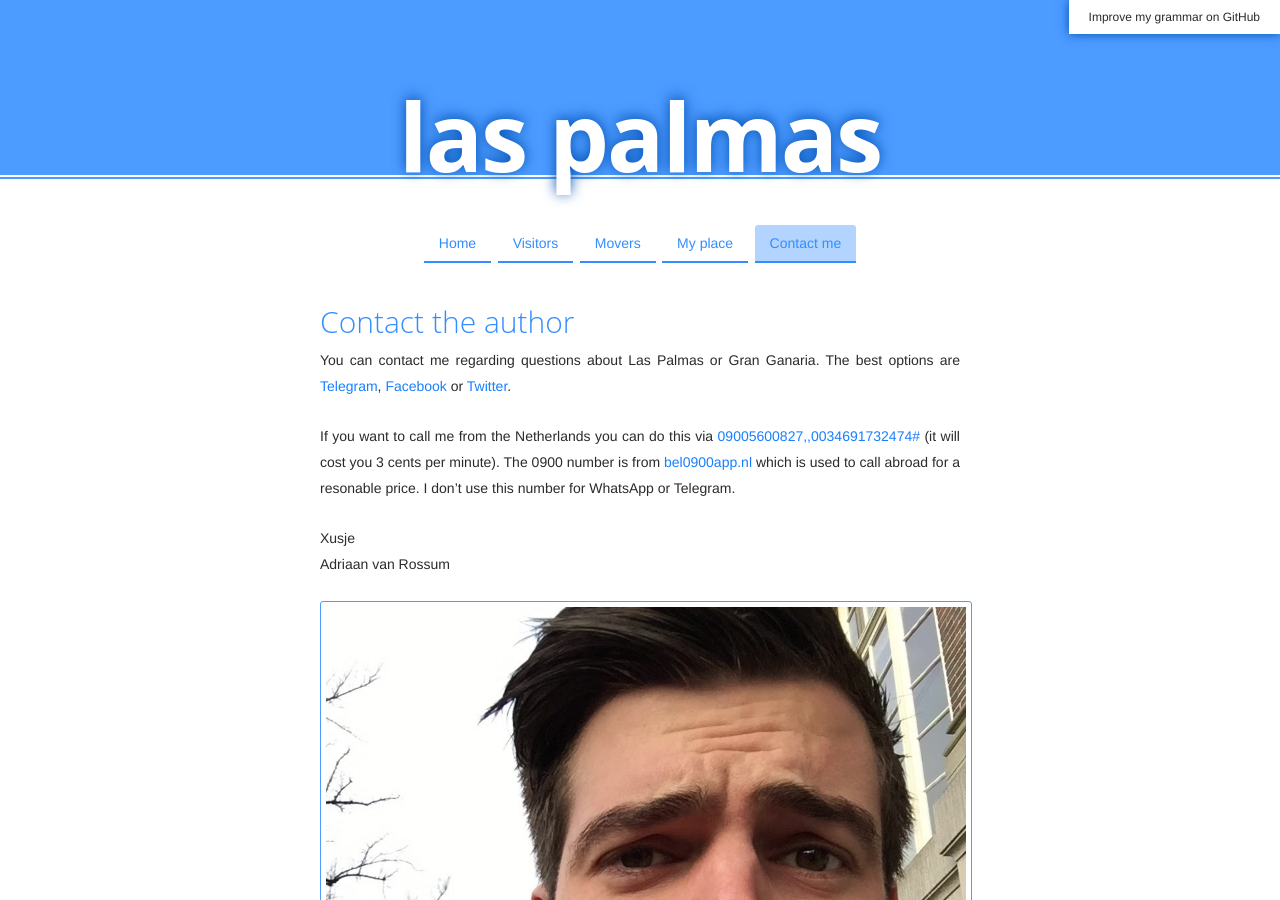
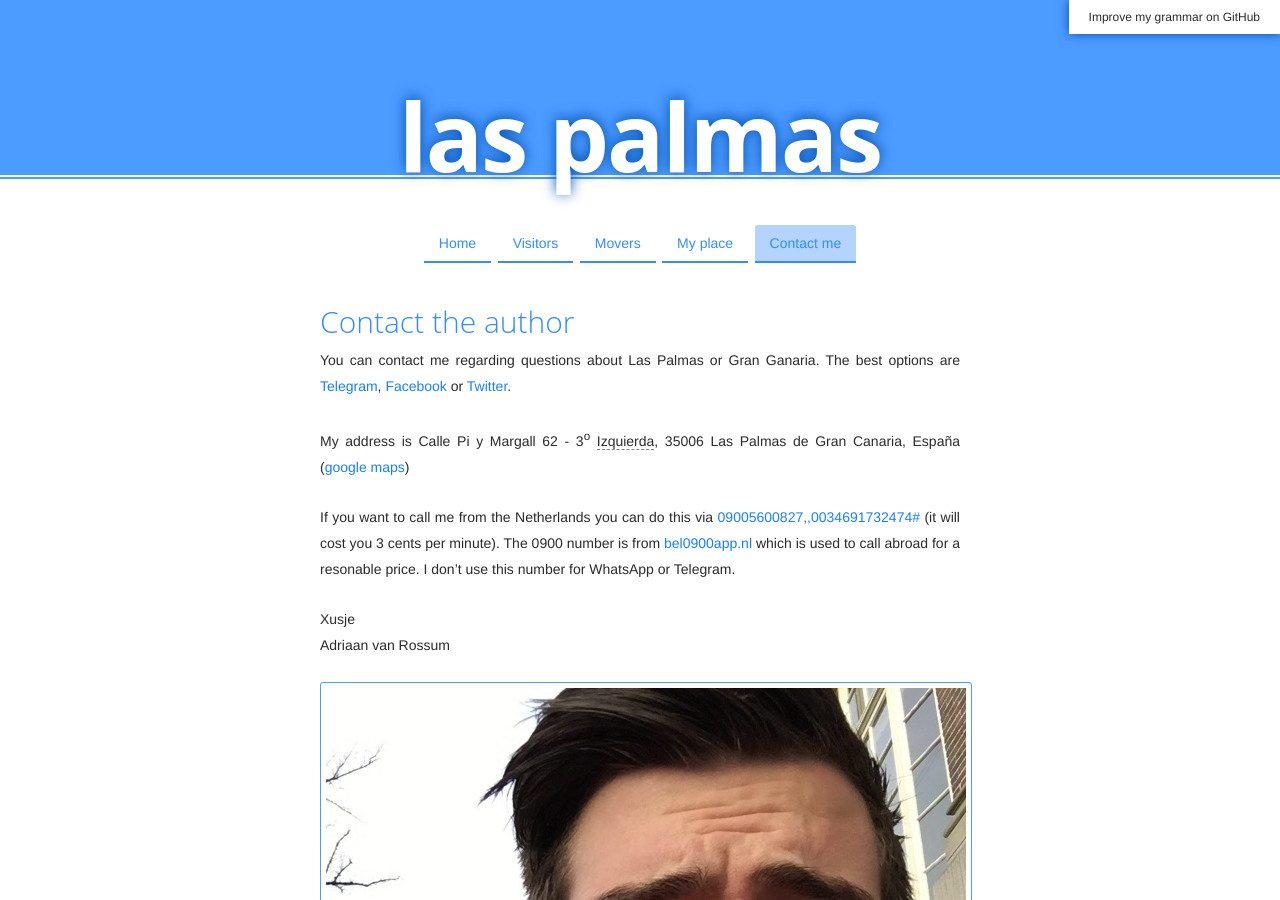
Before and after one commit to adriaandotcom/laspalmas.adriaan.io, a Jekyll site: the page built from contact.md, in a window 1280 px wide and 900 px high. Built offline with Jekyll 4.4.1, drawn with Linux system fonts in a browser that asks for light colours.

Commit message:
Add address

```diff
--- a/contact.md
+++ b/contact.md
@@ -3,6 +3,8 @@ title: Contact the author
 ---
 
 You can contact me regarding questions about Las Palmas or Gran Ganaria. The best options are [Telegram](https://telegram.me/harianus), [Facebook](https://www.facebook.com/adriaanvrossum) or [Twitter](https://twitter.com/harianus).
+
+My address is Calle Pi y Margall 62 - 3<sup>o</sup> <span title="This means 'left' in Spanish">Izquierda</span>, 35006 Las Palmas de Gran Canaria, España ([google maps](https://www.google.com/maps?hl=en&q=Calle+Pi+y+Margall+62,+Las+Palmas))
 
 If you want to call me from the Netherlands you can do this via <a href="tel:09005600827,,0034691732474#">09005600827,,0034691732474#</a> (it will cost you 3 cents per minute). The 0900 number is from [bel0900app.nl](http://www.bel0900app.nl/) which is used to call abroad for a resonable price. I don't use this number for WhatsApp or Telegram.
 
```
